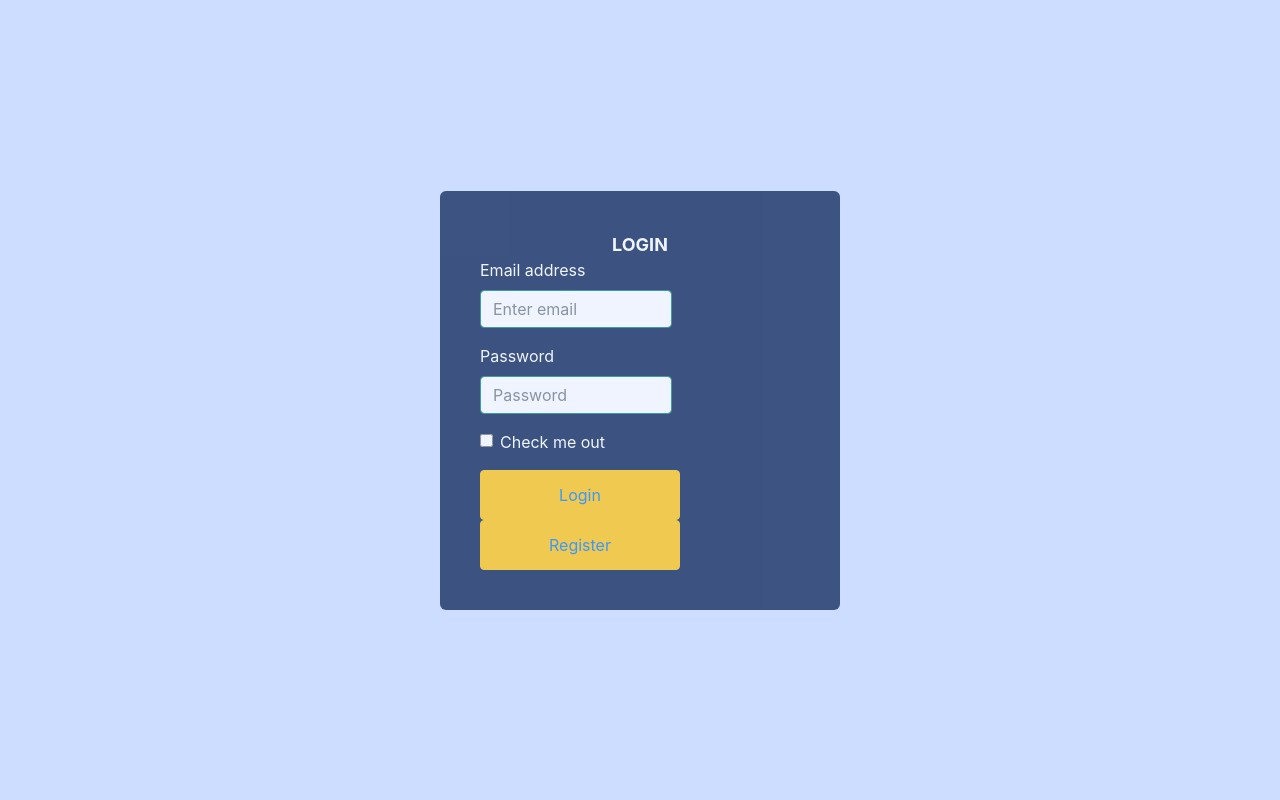
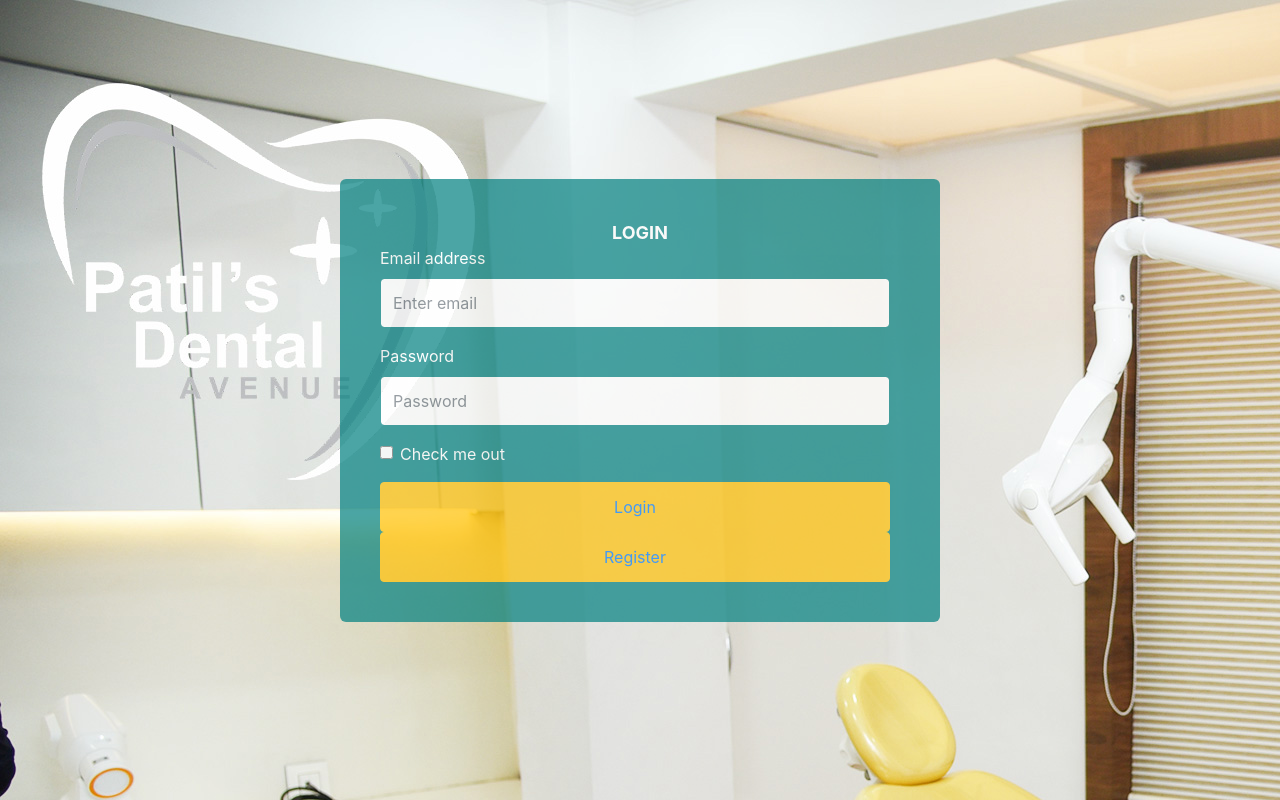
Before and after one commit to sudarshanapatil/dentalAvenue, a React (Create React App) app: page / in a window 1280 px wide. Built offline with nearby package versions, Linux system fonts and the light colour scheme.

Commit message:
UI Changes

```diff
--- a/src/App.css
+++ b/src/App.css
@@ -48,7 +48,10 @@
 }
 
 .aboutTitle{
-  font-size:20px;
+  font-size: 50px;
+  text-align: center;
+  justify-content: center;
+  padding-bottom: 30px;
 
 }
 
@@ -197,7 +200,9 @@
 .login-body {
   width: 100vw;
   height: 100vh;
-  background-color: #ccddff;
+  background-color: white;
+  background-image:url('./components/images/clinicMain.jpg') ;
+  opacity: 1;
   display: flex;
   align-items: center;
   justify-content: center;
@@ -210,8 +215,8 @@
 }
 
 .login-section {
-  background-color: #001a4d;
-  width: 400px;
+  background-color: teal;
+  width: 600px;
   padding: 40px;
   border-radius: 6px;
   color: white;
@@ -258,7 +263,7 @@ body {
 .form-control {
   border-radius: none;
   border-color:teal!important;
-  width:60%!important;
+  width:60%;
 }
 
 .newPatienForm{
--- a/src/components/Login.js
+++ b/src/components/Login.js
@@ -10,22 +10,22 @@ function Login () {
         <Form>
           <Form.Group controlId='formBasicEmail'>
             <Form.Label>Email address</Form.Label>
-            <Form.Control type='email' placeholder='Enter email' />
+            <Form.Control style={{width:510,height:50}}type='email' placeholder='Enter email' />
           </Form.Group>
 
           <Form.Group controlId='formBasicPassword'>
             <Form.Label>Password</Form.Label>
-            <Form.Control type='password' placeholder='Password' />
+            <Form.Control style={{width:510,height:50}} type='password' placeholder='Password' />
           </Form.Group>
           <Form.Group controlId='formBasicCheckbox'>
-            <Form.Check type='checkbox' label='Check me out' />
+            <Form.Check  type='checkbox' label='Check me out' />
           </Form.Group>
 
-          <Button variant='warning' type='submit'>
+          <Button variant='warning' type='submit' style={{width:510}}>
             <Link to='/HomeAdmin'>Login</Link>
           </Button>
 
-          <Button variant='warning' type='submit'>
+          <Button variant='warning' type='submit' style={{width:510}}>
             <Link to='/AdminHome'>Register</Link>
           </Button>
         </Form>
```
Also changed, not shown: src/components/AddTreatment.js (+4 -4 lines).
